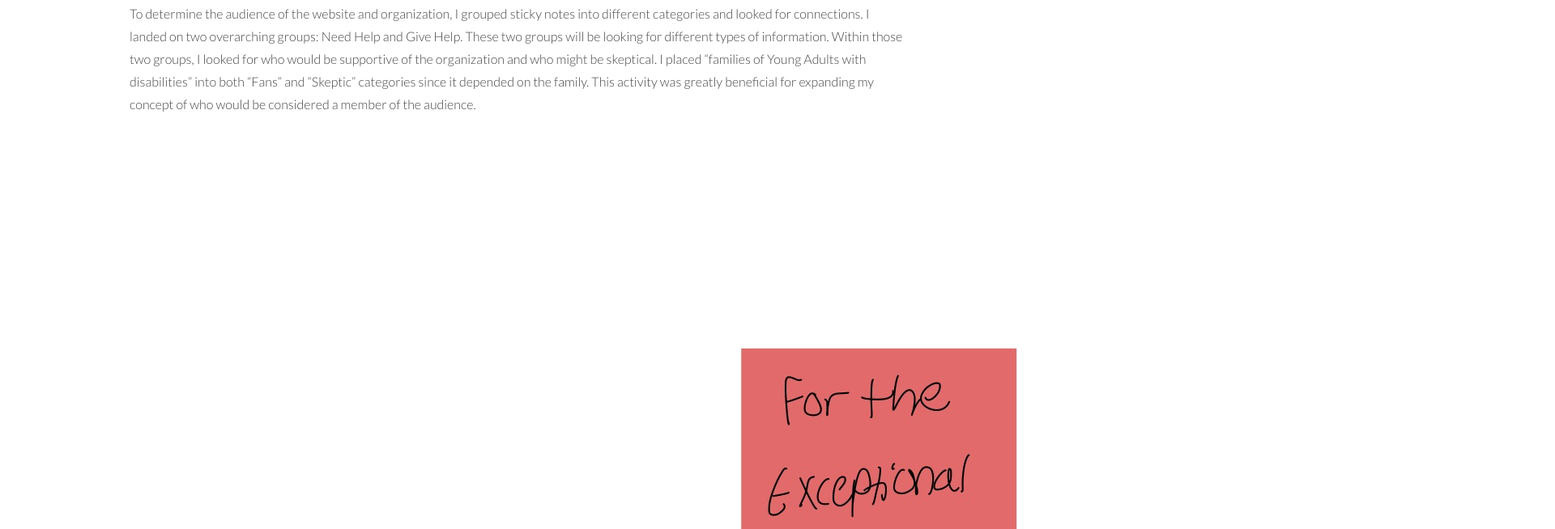
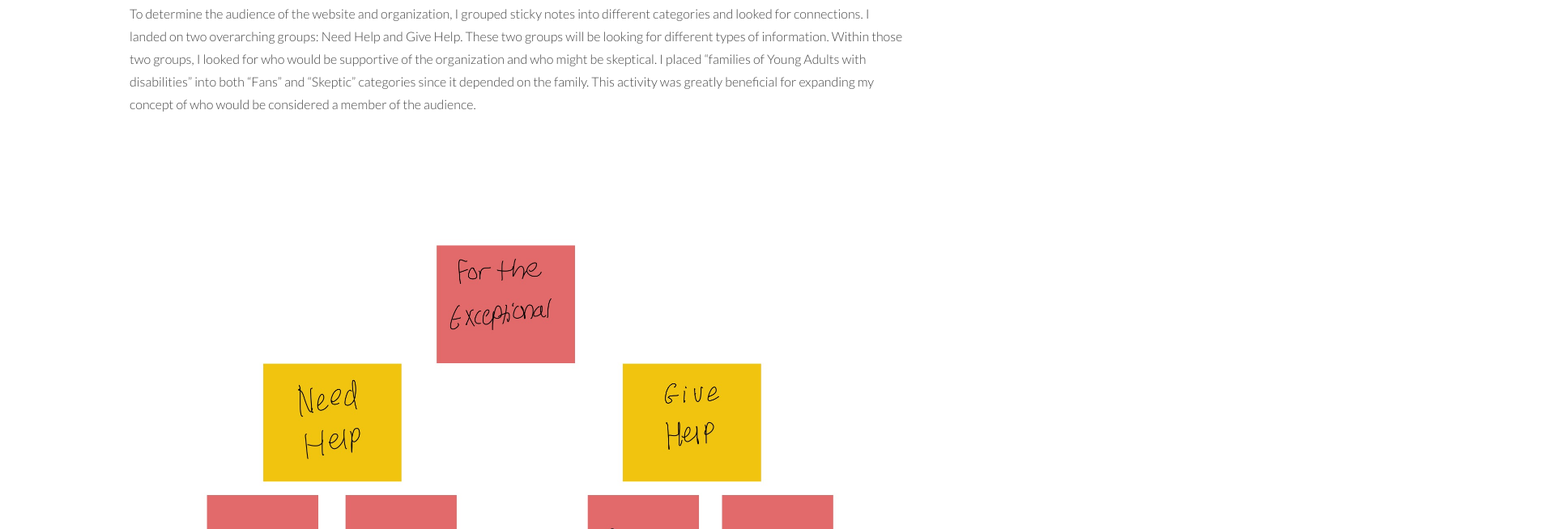
Before and after one commit to Kgimple101/Github, a plain HTML site: page Audience-and-Goals.html in a window 1280 px wide. Shown: the part 282-936 px from the top of the page at 81% size, 1920 px wide, since content can reach past the window. Drawn offline with Linux system fonts and the light colour scheme.

Commit message:
reformated AG page

```diff
--- a/Audience-and-Goals.html
+++ b/Audience-and-Goals.html
@@ -40,9 +40,10 @@
 						<h1>Audience and Goals</h1>
 						<p class="info">Nullam posuere erat vel placerat rutrum. Praesent ac consectetur dui, et congue quam. Donec aliquam lacinia condimentum.</p>
 					</header>
-
 					<p>To determine the audience of the website and organization, I grouped sticky notes into different categories and looked for connections. I landed on two overarching groups: Need Help and Give Help. These two groups will be looking for different types of information. Within those two groups, I looked for who would be supportive of the organization and who might be skeptical. I placed “families of Young Adults with disabilities”  into both “Fans” and “Skeptic” categories since it depended on the family. This activity was greatly beneficial for expanding my concept of who would be considered a member of the audience. </p>
-					<img src="./images/Audience.jpg" alt="" />
+					<div class="image fit">
+						<img src="./images/Audience.jpg" alt="" />
+					</div>
 				</div>
 			</section>
 
```
